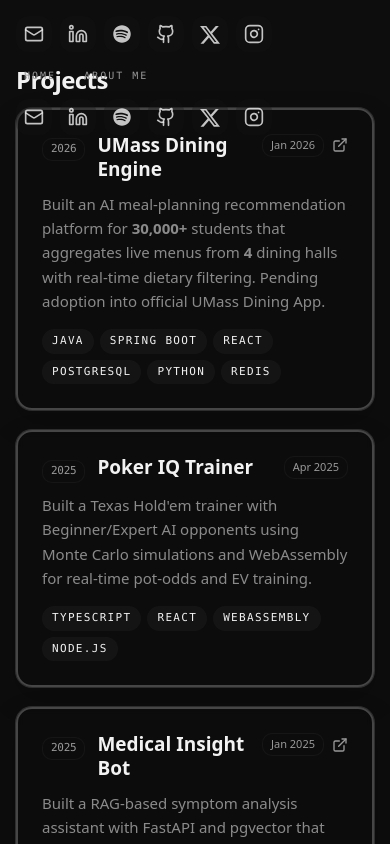
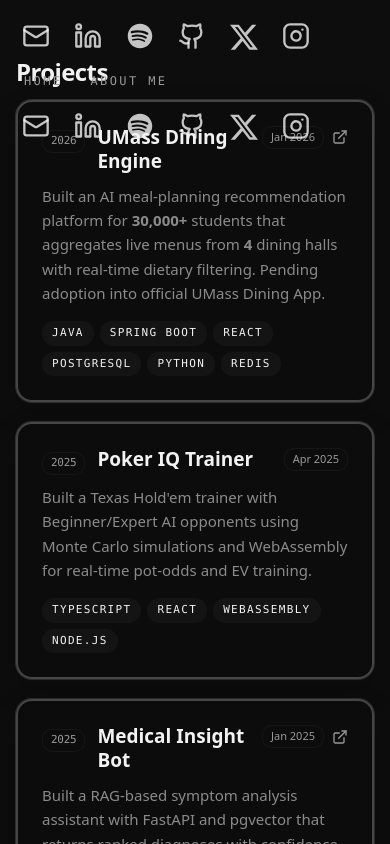
Before and after one commit to justinm5/justin_manoj, a React (Vite) app: page /projects in a window 390 px wide. Shown: the top 844 px of the page. Built offline with nearby package versions, Linux system fonts and the light colour scheme; the HTML template or start-up script is replaced by a standard one.

Commit message:
header fixes

```diff
--- a/src/components/Navigation.tsx
+++ b/src/components/Navigation.tsx
@@ -60,7 +60,7 @@
     <header className="fixed top-0 left-0 right-0 z-50">
       <div className="mx-auto w-full max-w-[1400px] px-4 sm:px-6 lg:px-10">
         <div className="mt-4 flex items-center justify-between gap-4">
-          <nav className="hidden md:flex items-center gap-3 text-[11px] font-mono uppercase tracking-[0.2em] text-muted-foreground">
+          <nav className="hidden md:flex items-center gap-3 text-[13px] font-mono uppercase tracking-[0.2em] text-muted-foreground">
             {navLinks.map((item) => (
               <NavLink
                 key={item.href}
@@ -77,7 +77,7 @@
             ))}
           </nav>
 
-          <div className="flex items-center gap-2">
+          <div className="flex items-center gap-3">
             {socialLinks.map((social) => {
               const Icon = social.icon;
               const isEmailLink = social.href.startsWith("mailto:");
@@ -88,9 +88,9 @@
                   target={isEmailLink ? undefined : "_blank"}
                   rel={isEmailLink ? undefined : "noopener noreferrer"}
                   aria-label={social.label}
-                  className="group rounded-xl p-2 bg-card/30 transition-all duration-300 hover:-translate-y-0.5"
+                  className="group p-1.5 transition-transform duration-300 hover:-translate-y-0.5"
                 >
-                  <Icon className="h-5 w-5 text-foreground/80 group-hover:text-accent transition-colors" />
+                  <Icon className="h-7 w-7 text-foreground/80 group-hover:text-accent transition-colors" />
                 </a>
               );
             })}
@@ -98,7 +98,7 @@
         </div>
 
         <div className="mt-3 flex flex-col items-start gap-3 md:hidden">
-          <nav className="flex items-center gap-3 text-[10px] font-mono uppercase tracking-[0.2em] text-muted-foreground">
+          <nav className="flex items-center gap-3 text-[12px] font-mono uppercase tracking-[0.2em] text-muted-foreground">
             {navLinks.map((item) => (
               <NavLink
                 key={item.href}
@@ -115,7 +115,7 @@
             ))}
           </nav>
 
-          <div className="flex items-center gap-2">
+          <div className="flex items-center gap-3">
             {socialLinks.map((social) => {
               const Icon = social.icon;
               const isEmailLink = social.href.startsWith("mailto:");
@@ -126,9 +126,9 @@
                   target={isEmailLink ? undefined : "_blank"}
                   rel={isEmailLink ? undefined : "noopener noreferrer"}
                   aria-label={social.label}
-                  className="group rounded-xl p-2 bg-card/30 transition-all duration-300 hover:-translate-y-0.5"
+                  className="group p-1.5 transition-transform duration-300 hover:-translate-y-0.5"
                 >
-                  <Icon className="h-5 w-5 text-foreground/80 group-hover:text-accent transition-colors" />
+                  <Icon className="h-7 w-7 text-foreground/80 group-hover:text-accent transition-colors" />
                 </a>
               );
             })}
--- a/src/components/PageLayout.tsx
+++ b/src/components/PageLayout.tsx
@@ -18,7 +18,7 @@
       <Navigation />
       <main
         className={cn(
-          "relative z-10 w-full px-4 pb-0 pt-16 sm:px-6 sm:pt-20 lg:px-10",
+          "relative z-10 w-full px-4 pb-0 pt-14 sm:px-6 sm:pt-18 lg:px-10",
           widthClass,
           contentClassName,
         )}
--- a/src/components/SpotifyLastPlayed.tsx
+++ b/src/components/SpotifyLastPlayed.tsx
@@ -163,7 +163,7 @@
   }, [loadTrack]);
 
   return (
-    <div className="min-w-0 overflow-hidden rounded-2xl p-4 bg-card/20">
+    <div className="min-w-0 overflow-hidden rounded-2xl p-5 sm:p-6 bg-card/35 border border-white/12 shadow-[0_28px_80px_rgba(0,0,0,0.75),0_8px_24px_rgba(0,0,0,0.45),inset_0_1px_0_rgba(255,255,255,0.12)] relative">
       <p className="text-xs font-mono uppercase tracking-[0.2em] text-muted-foreground">
         What I&apos;m Listening To
       </p>
--- a/src/pages/Index.tsx
+++ b/src/pages/Index.tsx
@@ -48,7 +48,7 @@
           </div>
 
           <aside className="min-w-0 flex flex-col gap-3">
-            <div className="rounded-2xl p-4 bg-card/20">
+            <div className="rounded-2xl p-5 sm:p-6 bg-card/35 border border-white/12 shadow-[0_28px_80px_rgba(0,0,0,0.75),0_8px_24px_rgba(0,0,0,0.45),inset_0_1px_0_rgba(255,255,255,0.12)] relative overflow-hidden">
               <div>
                 <p className="flex items-center gap-2 text-xs font-mono uppercase tracking-[0.18em] text-muted-foreground">
                   <GraduationCap className="h-3.5 w-3.5" />
```
